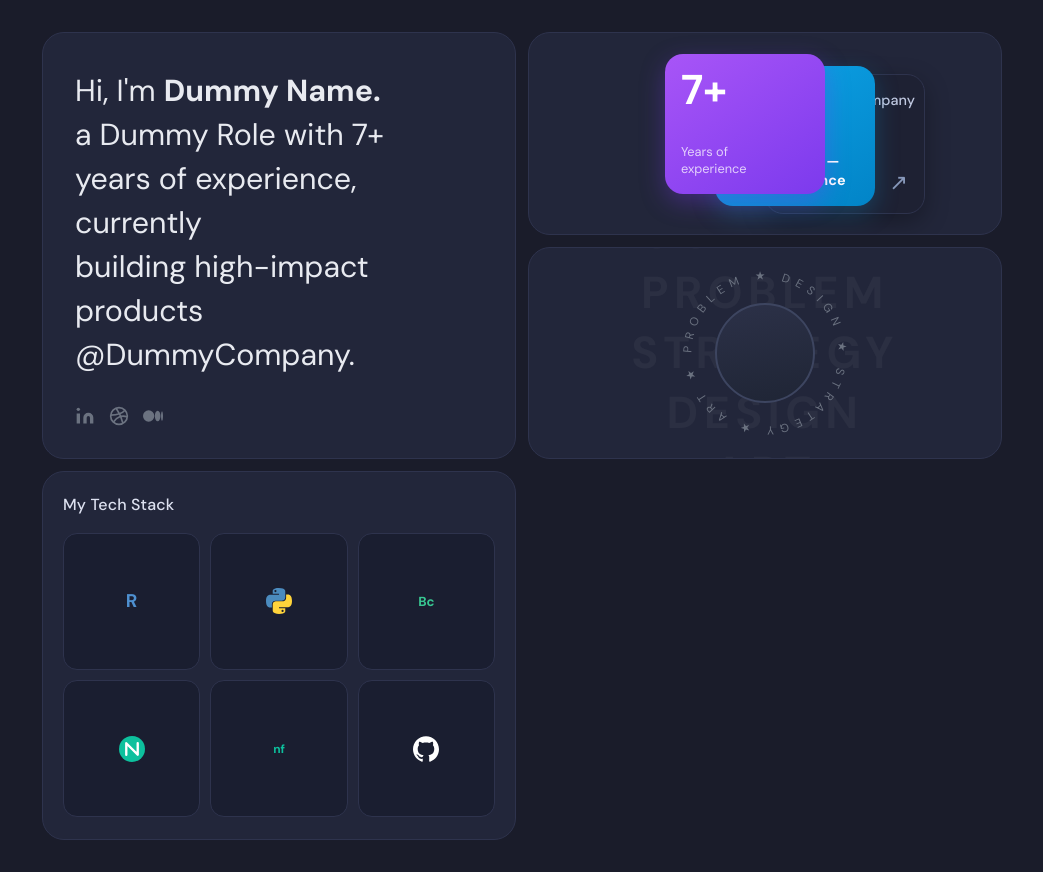
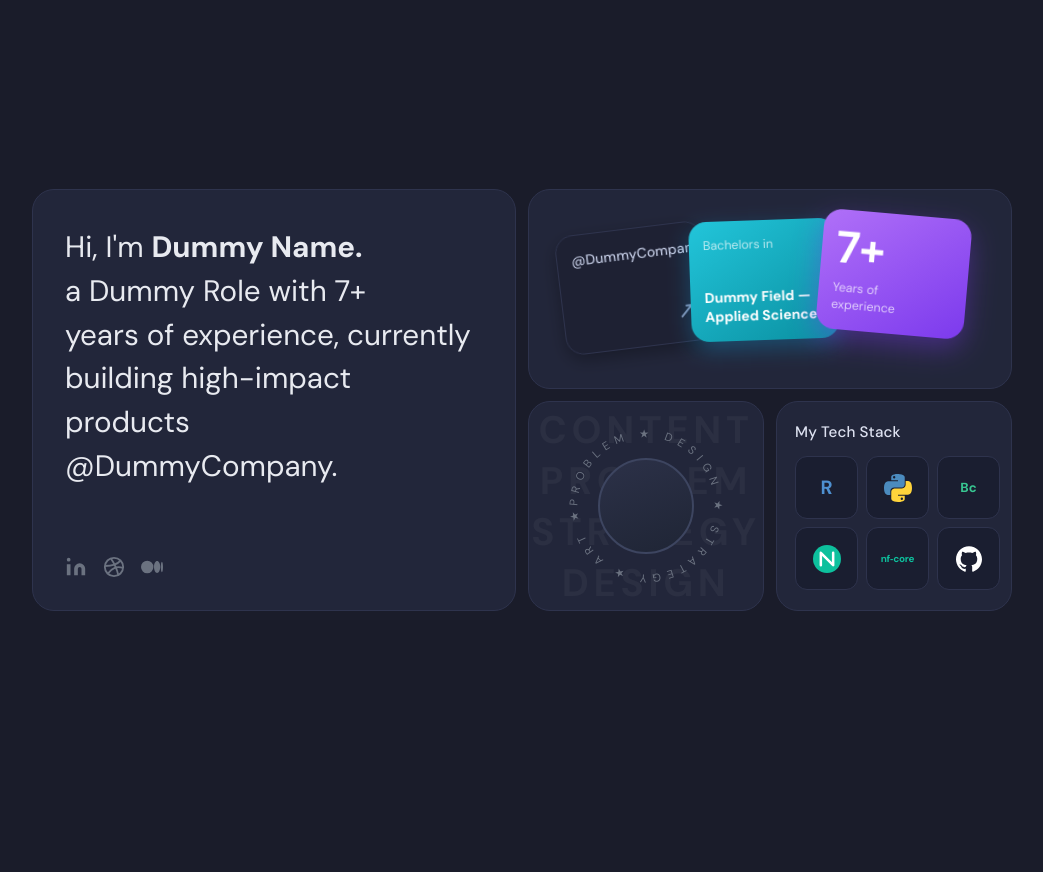
Before and after one commit to danielschreyeropenclaw-ops/portfolio-bento, a plain HTML site: page index.html in a window 1280 px wide. Shown: the whole page, without its empty margins (118-1161 px from the left). After the commit the page ends 800 px from the top, so only its background shows below. Drawn offline with Linux system fonts and the light colour scheme.

Commit message:
Fix fan cards: spread layout, hover-to-front, correct bottom row grid

```diff
--- a/index.html
+++ b/index.html
@@ -23,79 +23,78 @@
           @DummyCompany.
         </p>
         <div class="socials">
-          <!-- LinkedIn -->
           <a href="#" aria-label="LinkedIn">
-            <svg xmlns="http://www.w3.org/2000/svg" viewBox="0 0 24 24" fill="currentColor" width="20" height="20"><path d="M16 8a6 6 0 0 1 6 6v7h-4v-7a2 2 0 0 0-2-2 2 2 0 0 0-2 2v7h-4v-7a6 6 0 0 1 6-6z"/><rect x="2" y="9" width="4" height="12"/><circle cx="4" cy="4" r="2"/></svg>
+            <svg xmlns="http://www.w3.org/2000/svg" viewBox="0 0 24 24" fill="currentColor" width="22" height="22"><path d="M16 8a6 6 0 0 1 6 6v7h-4v-7a2 2 0 0 0-2-2 2 2 0 0 0-2 2v7h-4v-7a6 6 0 0 1 6-6z"/><rect x="2" y="9" width="4" height="12"/><circle cx="4" cy="4" r="2"/></svg>
           </a>
-          <!-- Dribbble -->
           <a href="#" aria-label="Dribbble">
-            <svg xmlns="http://www.w3.org/2000/svg" viewBox="0 0 24 24" fill="none" stroke="currentColor" stroke-width="2" width="20" height="20"><circle cx="12" cy="12" r="10"/><path d="M8.56 2.75c4.37 6.03 6.02 9.42 8.03 17.72m2.54-15.38c-3.72 4.35-8.94 5.66-16.88 5.85m19.5 1.9c-3.5-.93-6.63-.82-8.94 0-2.58.92-5.01 2.86-7.44 6.32"/></svg>
+            <svg xmlns="http://www.w3.org/2000/svg" viewBox="0 0 24 24" fill="none" stroke="currentColor" stroke-width="2" width="22" height="22"><circle cx="12" cy="12" r="10"/><path d="M8.56 2.75c4.37 6.03 6.02 9.42 8.03 17.72m2.54-15.38c-3.72 4.35-8.94 5.66-16.88 5.85m19.5 1.9c-3.5-.93-6.63-.82-8.94 0-2.58.92-5.01 2.86-7.44 6.32"/></svg>
           </a>
-          <!-- Medium -->
           <a href="#" aria-label="Medium">
-            <svg xmlns="http://www.w3.org/2000/svg" viewBox="0 0 24 24" fill="currentColor" width="20" height="20"><path d="M13.54 12a6.8 6.8 0 0 1-6.77 6.82A6.8 6.8 0 0 1 0 12a6.8 6.8 0 0 1 6.77-6.82A6.8 6.8 0 0 1 13.54 12zm7.42 0c0 3.54-1.51 6.42-3.38 6.42-1.87 0-3.39-2.88-3.39-6.42s1.52-6.42 3.39-6.42 3.38 2.88 3.38 6.42M24 12c0 3.17-.53 5.75-1.19 5.75-.66 0-1.19-2.58-1.19-5.75s.53-5.75 1.19-5.75C23.47 6.25 24 8.83 24 12z"/></svg>
+            <svg xmlns="http://www.w3.org/2000/svg" viewBox="0 0 24 24" fill="currentColor" width="22" height="22"><path d="M13.54 12a6.8 6.8 0 0 1-6.77 6.82A6.8 6.8 0 0 1 0 12a6.8 6.8 0 0 1 6.77-6.82A6.8 6.8 0 0 1 13.54 12zm7.42 0c0 3.54-1.51 6.42-3.38 6.42-1.87 0-3.39-2.88-3.39-6.42s1.52-6.42 3.39-6.42 3.38 2.88 3.38 6.42M24 12c0 3.17-.53 5.75-1.19 5.75-.66 0-1.19-2.58-1.19-5.75s.53-5.75 1.19-5.75C23.47 6.25 24 8.83 24 12z"/></svg>
           </a>
         </div>
       </div>
 
-      <!-- ② EXPERIENCE STACKED CARDS — top right -->
+      <!-- ② EXPERIENCE FAN CARDS — top right -->
       <div class="card exp-card">
-        <div class="exp-stack">
-          <div class="ec ec3">
+        <div class="exp-fan">
+          <div class="ec ec-dark" data-label="dark">
             <span class="company">@DummyCompany</span>
             <span class="arrow">↗</span>
           </div>
-          <div class="ec ec2">
+          <div class="ec ec-teal" data-label="teal">
             <div class="edu-label">Bachelors in</div>
             <div class="edu-sub">Dummy Field —<br>Applied Science</div>
           </div>
-          <div class="ec ec1">
+          <div class="ec ec-purple" data-label="purple">
             <div class="big-num">7+</div>
             <div class="years-label">Years of<br>experience</div>
           </div>
         </div>
       </div>
 
-      <!-- ③ PHOTO / ROTATING TEXT CARD — bottom middle -->
+      <!-- ③+④ BOTTOM ROW: photo + stack side by side -->
+      <div class="bottom-row">
+
         <div class="card photo-card">
           <div class="watermark" aria-hidden="true">
             <span>CONTENT</span>
             <span>PROBLEM</span>
             <span>STRATEGY</span>
             <span>DESIGN</span>
-          <span>ART</span>
           </div>
           <div class="ring-wrap">
-          <svg class="ring-svg" viewBox="0 0 220 220" xmlns="http://www.w3.org/2000/svg">
+            <svg class="ring-svg" viewBox="0 0 200 200" xmlns="http://www.w3.org/2000/svg">
               <defs>
-              <path id="circle" d="M 110,110 m -85,0 a 85,85 0 1,1 170,0 a 85,85 0 1,1 -170,0"/>
+                <path id="circ" d="M100,100 m-76,0 a76,76 0 1,1 152,0 a76,76 0 1,1-152,0"/>
               </defs>
-            <text fill="#6b7280" font-size="13.5" font-family="DM Sans,sans-serif" letter-spacing="7.2">
-              <textPath href="#circle">PROBLEM ★ DESIGN ★ STRATEGY ★ ART ★ CONTENT ★</textPath>
+              <text fill="#6b7280" font-size="12.5" font-family="DM Sans,sans-serif" letter-spacing="6.5">
+                <textPath href="#circ">PROBLEM ★ DESIGN ★ STRATEGY ★ ART ★ CONTENT ★</textPath>
               </text>
             </svg>
             <div class="avatar-empty"></div>
           </div>
         </div>
 
-      <!-- ④ TECH STACK CARD — bottom right -->
         <div class="card stack-card">
           <h3 class="stack-title">My Tech Stack</h3>
           <div class="tech-grid">
-          <div class="tech-icon r">R</div>
-          <div class="tech-icon py">
-            <svg xmlns="http://www.w3.org/2000/svg" viewBox="0 0 24 24" width="26" height="26"><path fill="#4B8BBE" d="M11.914 0C5.82 0 6.2 2.656 6.2 2.656l.007 2.752h5.814v.826H3.9S0 5.789 0 11.969c0 6.18 3.403 5.959 3.403 5.959h2.031v-2.867s-.109-3.402 3.343-3.402h5.762s3.236.052 3.236-3.127V3.127S18.28 0 11.914 0zm-3.2 1.809a1.017 1.017 0 1 1 0 2.035 1.017 1.017 0 0 1 0-2.035z"/><path fill="#FFD43B" d="M12.087 24c6.094 0 5.714-2.656 5.714-2.656l-.007-2.752H12v-.826h8.121S24 18.211 24 12.031c0-6.18-3.403-5.959-3.403-5.959H18.566v2.867s.109 3.402-3.343 3.402H9.461s-3.236-.052-3.236 3.127v5.405S5.72 24 12.087 24zm3.2-1.809a1.017 1.017 0 1 1 0-2.035 1.017 1.017 0 0 1 0 2.035z"/></svg>
+            <div class="tech-icon r-icon">R</div>
+            <div class="tech-icon py-icon">
+              <svg xmlns="http://www.w3.org/2000/svg" viewBox="0 0 24 24" width="28" height="28"><path fill="#4B8BBE" d="M11.914 0C5.82 0 6.2 2.656 6.2 2.656l.007 2.752h5.814v.826H3.9S0 5.789 0 11.969c0 6.18 3.403 5.959 3.403 5.959h2.031v-2.867s-.109-3.402 3.343-3.402h5.762s3.236.052 3.236-3.127V3.127S18.28 0 11.914 0zm-3.2 1.809a1.017 1.017 0 1 1 0 2.035 1.017 1.017 0 0 1 0-2.035z"/><path fill="#FFD43B" d="M12.087 24c6.094 0 5.714-2.656 5.714-2.656l-.007-2.752H12v-.826h8.121S24 18.211 24 12.031c0-6.18-3.403-5.959-3.403-5.959H18.566v2.867s.109 3.402-3.343 3.402H9.461s-3.236-.052-3.236 3.127v5.405S5.72 24 12.087 24zm3.2-1.809a1.017 1.017 0 1 1 0-2.035 1.017 1.017 0 0 1 0 2.035z"/></svg>
             </div>
-          <div class="tech-icon bc">Bc</div>
-          <div class="tech-icon nf">
-            <svg viewBox="0 0 100 100" xmlns="http://www.w3.org/2000/svg" width="26" height="26"><circle cx="50" cy="50" r="50" fill="#0DC09D"/><path d="M28 72V28l44 44V28" stroke="white" stroke-width="9" fill="none" stroke-linecap="round" stroke-linejoin="round"/></svg>
+            <div class="tech-icon bc-icon">Bc</div>
+            <div class="tech-icon nf-icon">
+              <svg viewBox="0 0 100 100" xmlns="http://www.w3.org/2000/svg" width="28" height="28"><circle cx="50" cy="50" r="50" fill="#0DC09D"/><path d="M28 72V28l44 44V28" stroke="white" stroke-width="9" fill="none" stroke-linecap="round" stroke-linejoin="round"/></svg>
             </div>
-          <div class="tech-icon nc">nf</div>
-          <div class="tech-icon gh">
+            <div class="tech-icon nc-icon">nf&#8209;core</div>
+            <div class="tech-icon gh-icon">
               <svg xmlns="http://www.w3.org/2000/svg" viewBox="0 0 24 24" fill="white" width="26" height="26"><path d="M12 .297c-6.63 0-12 5.373-12 12 0 5.303 3.438 9.8 8.205 11.385.6.113.82-.258.82-.577 0-.285-.01-1.04-.015-2.04-3.338.724-4.042-1.61-4.042-1.61C4.422 18.07 3.633 17.7 3.633 17.7c-1.087-.744.084-.729.084-.729 1.205.084 1.838 1.236 1.838 1.236 1.07 1.835 2.809 1.305 3.495.998.108-.776.417-1.305.76-1.605-2.665-.3-5.466-1.332-5.466-5.93 0-1.31.465-2.38 1.235-3.22-.135-.303-.54-1.523.105-3.176 0 0 1.005-.322 3.3 1.23.96-.267 1.98-.399 3-.405 1.02.006 2.04.138 3 .405 2.28-1.552 3.285-1.23 3.285-1.23.645 1.653.24 2.873.12 3.176.765.84 1.23 1.91 1.23 3.22 0 4.61-2.805 5.625-5.475 5.92.42.36.81 1.096.81 2.22 0 1.606-.015 2.896-.015 3.286 0 .315.21.69.825.57C20.565 22.092 24 17.592 24 12.297c0-6.627-5.373-12-12-12"/></svg>
             </div>
           </div>
         </div>
+
+      </div><!-- end bottom-row -->
 
     </div>
   </div>
--- a/styles.css
+++ b/styles.css
@@ -22,9 +22,7 @@ body {
   padding: 32px 20px;
 }
 
-.page {
-  width: min(960px, 100%);
-}
+.page { width: min(980px, 100%); }
 
 /* ── BENTO GRID ── */
 .bento {
@@ -52,19 +50,17 @@ body {
 }
 
 .bio-text {
-  font-size: clamp(1.35rem, 2.8vw, 1.9rem);
-  line-height: 1.45;
+  font-size: clamp(1.35rem, 2.6vw, 1.85rem);
+  line-height: 1.48;
   color: #e8eaf0;
   font-weight: 400;
 }
 
-.bio-text strong {
-  font-weight: 700;
-}
+.bio-text strong { font-weight: 700; }
 
 .socials {
   display: flex;
-  gap: 14px;
+  gap: 16px;
   margin-top: 28px;
 }
 
@@ -78,87 +74,77 @@ body {
 
 .socials a:hover { color: #a0a8c0; }
 
-/* ── EXPERIENCE STACKED CARDS ── */
+/* ── EXPERIENCE FAN CARDS ── */
 .exp-card {
-  padding: 20px;
+  padding: 24px;
   min-height: 200px;
-  position: relative;
   display: flex;
   align-items: center;
   justify-content: center;
 }
 
-.exp-stack {
+.exp-fan {
   position: relative;
-  width: 200px;
-  height: 160px;
+  width: 100%;
+  height: 150px;
+  display: flex;
+  align-items: center;
+  justify-content: center;
 }
 
 .ec {
   position: absolute;
-  width: 160px;
-  height: 140px;
+  width: 148px;
+  height: 120px;
   border-radius: 18px;
-  padding: 16px;
+  padding: 16px 14px;
   display: flex;
   flex-direction: column;
   justify-content: space-between;
-  transition: transform .3s ease;
+  cursor: pointer;
+  transition: transform .35s cubic-bezier(.34,1.56,.64,1), z-index 0s, box-shadow .3s;
+  will-change: transform;
 }
 
-.ec1 {
-  background: linear-gradient(145deg, #a855f7, #7c3aed);
-  left: 0; top: 0;
-  z-index: 3;
-  box-shadow: 0 8px 24px rgba(124,58,237,.35);
+/* Fan spread: back card left, front card right, middle center */
+.ec-dark  { left: calc(50% - 210px); top: 14px;  rotate: -7deg; z-index: 1; background: var(--card2); border: 1px solid var(--border); box-shadow: 0 6px 18px rgba(0,0,0,.3); }
+.ec-teal  { left: calc(50% - 80px);  top: 6px;   rotate: -2deg; z-index: 2; background: linear-gradient(145deg,#22c5da,#0a8fa0); box-shadow: 0 8px 22px rgba(14,165,233,.3); }
+.ec-purple{ left: calc(50% + 50px);  top: 0;     rotate:  5deg; z-index: 3; background: linear-gradient(145deg,#b070f8,#7c3aed); box-shadow: 0 10px 28px rgba(124,58,237,.4); }
+
+/* Hover: bring to front, lift up */
+.ec:hover {
+  z-index: 10 !important;
+  transform: translateY(-14px) scale(1.06) rotate(0deg) !important;
+  box-shadow: 0 20px 40px rgba(0,0,0,.45) !important;
 }
 
-.ec2 {
-  background: linear-gradient(145deg, #0ea5e9, #0284c7);
-  left: 50px; top: 12px;
-  z-index: 2;
-  box-shadow: 0 8px 24px rgba(14,165,233,.25);
-}
-
-.ec3 {
-  background: var(--card2);
-  border: 1px solid var(--border);
-  left: 100px; top: 20px;
-  z-index: 1;
-  box-shadow: 0 8px 24px rgba(0,0,0,.3);
-}
-
-.exp-card:hover .ec1 { transform: translateX(-8px) rotate(-4deg) }
-.exp-card:hover .ec2 { transform: translateX(0px) rotate(0deg) }
-.exp-card:hover .ec3 { transform: translateX(8px) rotate(3deg) }
-
 .big-num {
-  font-size: 2.6rem;
-  font-weight: 700;
+  font-size: 2.8rem;
+  font-weight: 800;
   color: #fff;
   line-height: 1;
 }
 
 .years-label {
-  font-size: .8rem;
-  color: rgba(255,255,255,.75);
-  line-height: 1.3;
+  font-size: .78rem;
+  color: rgba(255,255,255,.7);
+  line-height: 1.35;
 }
 
 .edu-label {
-  font-size: .82rem;
-  color: rgba(255,255,255,.75);
+  font-size: .78rem;
+  color: rgba(255,255,255,.7);
 }
 
 .edu-sub {
-  font-size: .9rem;
+  font-size: .88rem;
   font-weight: 600;
   color: #fff;
   line-height: 1.3;
 }
 
 .company {
-  font-size: .9rem;
+  font-size: .88rem;
   color: #c0c8e0;
   font-weight: 500;
 }
@@ -167,6 +153,13 @@ body {
   font-size: 1.4rem;
   color: #8899bb;
   align-self: flex-end;
+}
+
+/* ── BOTTOM ROW ── */
+.bottom-row {
+  display: grid;
+  grid-template-columns: 1fr 1fr;
+  gap: var(--gap);
 }
 
 /* ── PHOTO / ROTATING TEXT CARD ── */
@@ -186,14 +179,13 @@ body {
   flex-direction: column;
   align-items: center;
   justify-content: center;
-  gap: 2px;
+  gap: 1px;
   pointer-events: none;
   user-select: none;
-  overflow: hidden;
 }
 
 .watermark span {
-  font-size: clamp(1.8rem, 4.5vw, 2.8rem);
+  font-size: clamp(1.7rem, 3.5vw, 2.4rem);
   font-weight: 800;
   color: rgba(255,255,255,.045);
   letter-spacing: .12em;
@@ -203,8 +195,8 @@ body {
 
 .ring-wrap {
   position: relative;
-  width: 190px;
-  height: 190px;
+  width: 180px;
+  height: 180px;
   display: flex;
   align-items: center;
   justify-content: center;
@@ -213,9 +205,9 @@ body {
 
 .ring-svg {
   position: absolute;
-  width: 190px;
-  height: 190px;
-  animation: ring-spin 18s linear infinite;
+  width: 180px;
+  height: 180px;
+  animation: ring-spin 20s linear infinite;
   animation-play-state: paused;
 }
 
@@ -229,71 +221,61 @@ body {
 }
 
 .avatar-empty {
-  width: 100px;
-  height: 100px;
+  width: 96px;
+  height: 96px;
   border-radius: 50%;
-  background: linear-gradient(170deg, #2c3148, #1f2535);
+  background: linear-gradient(160deg, #2c3148, #1f2535);
   border: 2px solid #3d4560;
   z-index: 2;
 }
 
 /* ── TECH STACK CARD ── */
 .stack-card {
-  padding: 22px 20px;
+  padding: 20px 18px;
   min-height: 210px;
   display: flex;
   flex-direction: column;
 }
 
 .stack-title {
-  font-size: 1rem;
+  font-size: .95rem;
   font-weight: 500;
   color: #dde1f0;
-  margin-bottom: 18px;
+  margin-bottom: 14px;
   letter-spacing: .01em;
 }
 
 .tech-grid {
   display: grid;
   grid-template-columns: repeat(3, 1fr);
-  gap: 10px;
+  gap: 8px;
   flex: 1;
 }
 
 .tech-icon {
   aspect-ratio: 1;
-  border-radius: 14px;
+  border-radius: 12px;
   display: flex;
   align-items: center;
   justify-content: center;
   background: #1a1e30;
   border: 1px solid #2e334d;
-  font-weight: 700;
-  font-size: .92rem;
-  color: #c5cce0;
   cursor: default;
   transition: border-color .2s, transform .2s;
 }
 
 .tech-icon:hover {
   border-color: #556;
-  transform: scale(1.06);
+  transform: scale(1.08);
 }
 
-.tech-icon.r    { color: #4e90d0; font-size: 1.15rem; font-weight: 800; }
-.tech-icon.bc   { color: #38c792; font-size: .82rem; }
-.tech-icon.nc   { color: #0DC09D; font-size: .75rem; letter-spacing: -.02em; }
+.r-icon  { color: #4e90d0; font-size: 1.2rem; font-weight: 800; }
+.bc-icon { color: #38c792; font-size: .82rem; font-weight: 700; }
+.nc-icon { color: #0DC09D; font-size: .62rem; font-weight: 700; letter-spacing: -.02em; }
 
 /* ── RESPONSIVE ── */
-@media (max-width: 640px) {
-  .bento {
-    grid-template-columns: 1fr;
-  }
-  .bio-card {
-    grid-row: auto;
-    min-height: 300px;
-  }
-  .exp-card, .photo-card, .stack-card {
-    min-height: 200px;
-  }
+@media (max-width: 680px) {
+  .bento { grid-template-columns: 1fr; }
+  .bio-card { grid-row: auto; min-height: 280px; }
+  .bottom-row { grid-template-columns: 1fr; }
 }
```
Also changed, not shown: app.js (+19 -16 lines). Lines whose indentation alone changed are shown as unchanged.
